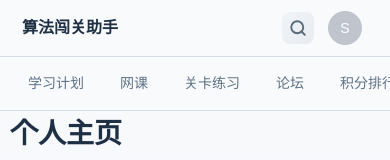
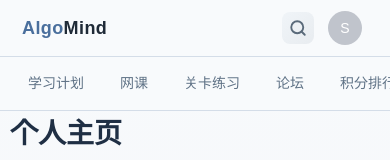
Before and after one commit to aiaod1009/algo-mind, a Vue app: page /profile in a window 390 px wide. Shown: the top 160 px of the page. Built offline with nearby package versions, Linux system fonts and the light colour scheme; no server answers; sample sign-in values are in the browser's storage.

Commit message:
logo更换

```diff
--- a/src/App.vue
+++ b/src/App.vue
@@ -89,7 +89,9 @@ const clearNavSearch = () => {
   <div class="app-shell">
     <header v-if="showTopbar" class="topbar">
       <div class="page-container topbar-inner">
-        <div class="brand">算法闯关助手</div>
+        <div class="brand" @click="handleMenuSelect('/home')">
+          <span class="brand-text"><span class="brand-algo">Algo</span><span class="brand-mind">Mind</span></span>
+        </div>
         <el-menu class="main-menu" :default-active="activePath" mode="horizontal" @select="handleMenuSelect">
           <el-menu-item index="/home">学习计划</el-menu-item>
           <el-menu-item index="/courses">网课</el-menu-item>
@@ -101,24 +103,20 @@ const clearNavSearch = () => {
         <div class="nav-search-wrapper" :class="{ 'is-expanded': navSearchExpanded }">
           <div class="nav-search-box">
             <button class="nav-search-btn" @click="toggleNavSearch">
-              <svg viewBox="0 0 24 24" width="18" height="18" fill="none" stroke="currentColor" stroke-width="2.5" stroke-linecap="round" stroke-linejoin="round">
-                <circle cx="11" cy="11" r="8"/>
-                <path d="m21 21-4.35-4.35"/>
+              <svg viewBox="0 0 24 24" width="18" height="18" fill="none" stroke="currentColor" stroke-width="2.5"
+                stroke-linecap="round" stroke-linejoin="round">
+                <circle cx="11" cy="11" r="8" />
+                <path d="m21 21-4.35-4.35" />
               </svg>
             </button>
             <Transition name="search-expand">
               <div v-if="navSearchExpanded" class="nav-search-input-wrap">
-                <input
-                  v-model="navSearchKeyword"
-                  type="text"
-                  class="nav-search-input"
-                  placeholder="搜索帖子..."
-                  @keyup.enter="handleNavSearch"
-                  @keyup.esc="collapseNavSearch"
-                />
+                <input v-model="navSearchKeyword" type="text" class="nav-search-input" placeholder="搜索帖子..."
+                  @keyup.enter="handleNavSearch" @keyup.esc="collapseNavSearch" />
                 <button v-if="navSearchKeyword" class="nav-clear-btn" @click.stop="clearNavSearch">
-                  <svg viewBox="0 0 24 24" width="14" height="14" fill="none" stroke="currentColor" stroke-width="2.5" stroke-linecap="round">
-                    <path d="M18 6 6 18M6 6l12 12"/>
+                  <svg viewBox="0 0 24 24" width="14" height="14" fill="none" stroke="currentColor" stroke-width="2.5"
+                    stroke-linecap="round">
+                    <path d="M18 6 6 18M6 6l12 12" />
                   </svg>
                 </button>
                 <button class="nav-go-btn" @click="handleNavSearch">
@@ -188,10 +186,26 @@ const clearNavSearch = () => {
 
 .brand {
   flex-shrink: 0;
-  font-size: 22px;
-  font-weight: 700;
-  color: var(--text-title);
+  display: flex;
+  align-items: center;
+  cursor: pointer;
+  user-select: none;
   white-space: nowrap;
+}
+
+.brand-text {
+  font-size: 24px;
+  font-weight: 800;
+  letter-spacing: 0.4px;
+  line-height: 1;
+}
+
+.brand-algo {
+  color: var(--brand-blue);
+}
+
+.brand-mind {
+  color: #1f2a37;
 }
 
 .main-menu {
@@ -313,6 +327,7 @@ const clearNavSearch = () => {
     width: 0;
     transform: translateX(-10px);
   }
+
   100% {
     opacity: 1;
     width: 220px;
@@ -372,8 +387,8 @@ const clearNavSearch = () => {
     gap: 12px;
   }
 
-  .brand {
-    font-size: 18px;
+  .brand-text {
+    font-size: 20px;
   }
 
   .main-menu {
@@ -434,8 +449,11 @@ const clearNavSearch = () => {
   }
 
   .brand {
-    font-size: 16px;
     flex-shrink: 0;
+  }
+
+  .brand-text {
+    font-size: 18px;
   }
 
   .main-menu {
```
